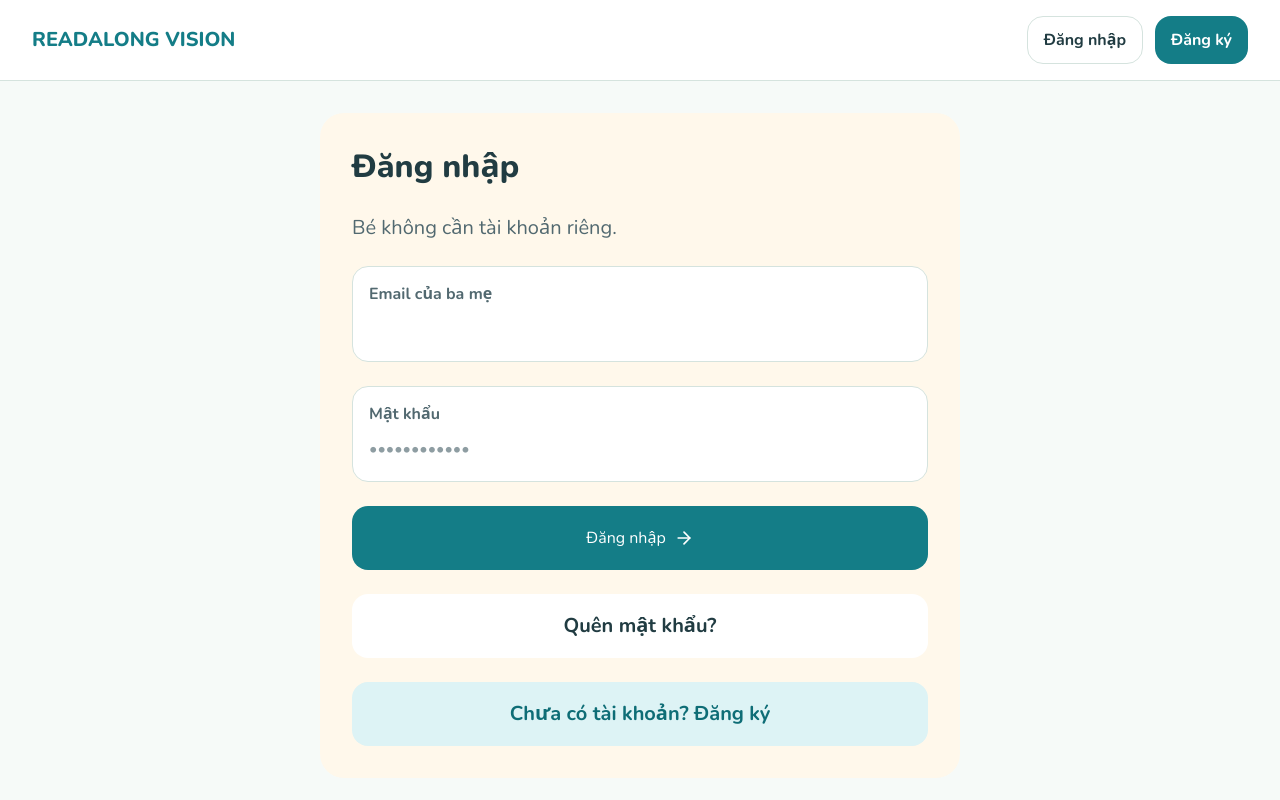
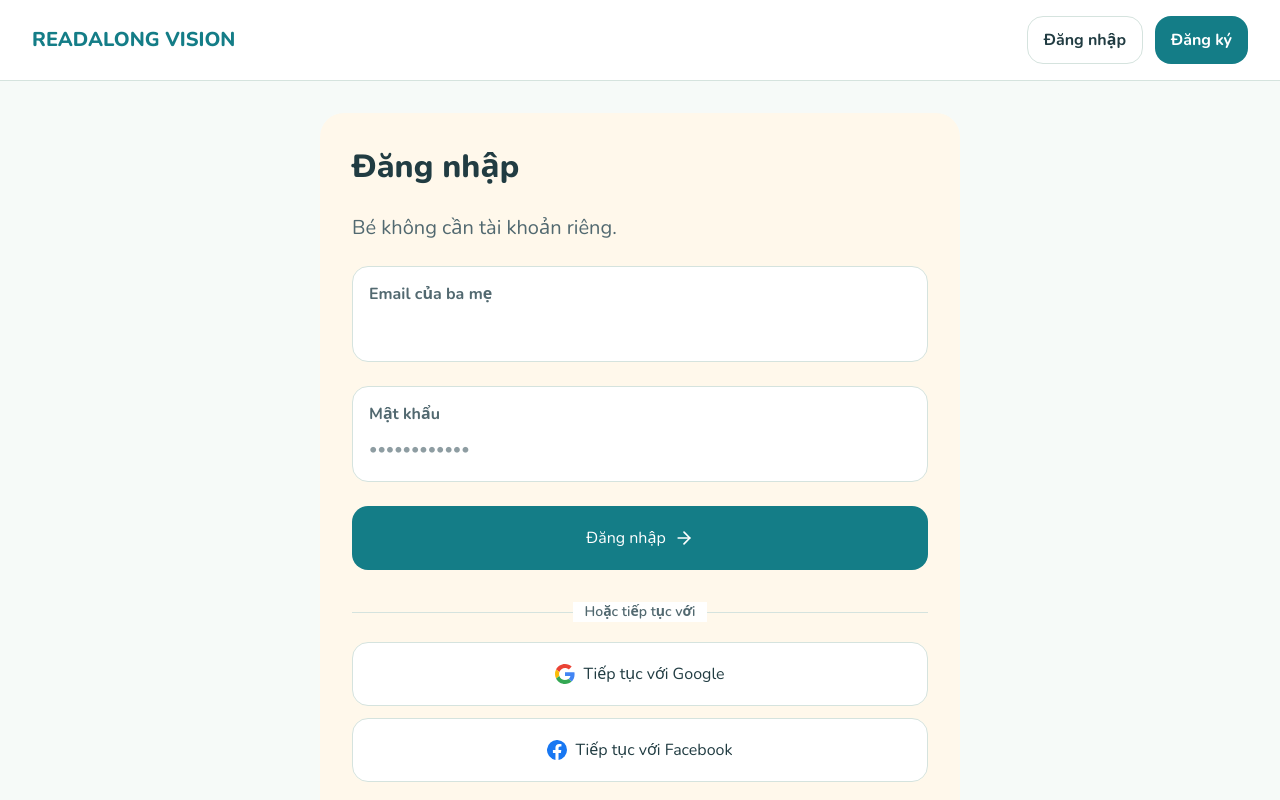
Before and after one commit to trancuong3/capstone1, a Next.js app in the folder frontend/: page /login in a window 1280 px wide. Shown: the top 800 px of the page. Built offline with nearby package versions, Linux system fonts and the light colour scheme; no server answers.

Commit message:
feat(auth): add Google and Facebook login buttons

```diff
--- a/frontend/components/auth/login-form.tsx
+++ b/frontend/components/auth/login-form.tsx
@@ -15,6 +15,7 @@ import { useAuthService } from "@/hooks/use-auth-service";
 import { useHydrated } from "@/hooks/use-hydrated";
 import { AuthServiceError } from "@/lib/api/auth-service";
 import type { AuthMockScenario, LoginRequest } from "@/types/auth";
+import type { OAuthProvider } from "@/lib/api/auth-service";
 
 const loginSchema = z.object({
   email: z
@@ -28,19 +29,57 @@ const loginSchema = z.object({
 interface LoginFormProps {
   isAuthCallback?: boolean;
   scenario: AuthMockScenario;
+  oauthError?: "email_required" | "oauth_failed" | null;
 }
 
 type Notice = { tone: "error"; message: string } | null;
 
+function GoogleMark() {
+  return (
+    <svg aria-hidden="true" className="size-5 shrink-0" viewBox="0 0 48 48">
+      <path fill="#EA4335" d="M24 9.5c3.54 0 6.71 1.22 9.21 3.6l6.85-6.85C35.9 2.38 30.47 0 24 0 14.62 0 6.51 5.38 2.56 13.22l7.98 6.19C12.43 13.72 17.74 9.5 24 9.5Z" />
+      <path fill="#4285F4" d="M46.98 24.55c0-1.57-.15-3.09-.38-4.55H24v9.02h12.91c-.58 2.96-2.26 5.48-4.74 7.18l7.73 6C44.4 37.96 46.98 31.9 46.98 24.55Z" />
+      <path fill="#FBBC05" d="M10.53 28.59A14.45 14.45 0 0 1 9.75 24c0-1.59.27-3.13.76-4.59l-7.98-6.19A23.9 23.9 0 0 0 0 24c0 3.87.93 7.52 2.56 10.78l7.97-6.19Z" />
+      <path fill="#34A853" d="M24 48c6.48 0 11.93-2.13 15.9-5.8l-7.73-6c-2.14 1.44-4.89 2.3-8.17 2.3-6.26 0-11.57-4.22-13.47-9.91l-7.98 6.19C6.51 42.62 14.62 48 24 48Z" />
+    </svg>
+  );
+}
+
+function FacebookMark() {
+  return (
+    <svg aria-hidden="true" className="size-5 shrink-0" viewBox="0 0 24 24">
+      <path fill="#1877F2" d="M24 12a12 12 0 1 0-13.875 11.85v-8.38H7.08V12h3.045V9.35c0-3 1.79-4.66 4.52-4.66 1.31 0 2.68.235 2.68.235v2.95h-1.51c-1.49 0-1.955.925-1.955 1.875V12h3.33l-.532 3.47H13.86v8.38A12 12 0 0 0 24 12Z" />
+    </svg>
+  );
+}
+
 export function LoginForm({
   isAuthCallback = false,
+  oauthError = null,
   scenario,
 }: LoginFormProps) {
   const authService = useAuthService();
   const authRuntime = useAuthRuntime();
   const isHydrated = useHydrated();
   const { refresh, replace } = useRouter();
+  const [socialLoading, setSocialLoading] = useState<OAuthProvider | null>(null);
   const [notice, setNotice] = useState<Notice>(() => {
+    if (oauthError === "email_required") {
+      return {
+        tone: "error",
+        message:
+          "Facebook không cung cấp email cho tài khoản này. Hãy cấp quyền email trong Facebook hoặc đăng nhập bằng Google/email và mật khẩu.",
+      };
+    }
+
+    if (oauthError === "oauth_failed") {
+      return {
+        tone: "error",
+        message:
+          "Không thể hoàn tất đăng nhập xã hội. Nếu dùng Facebook, hãy kiểm tra quyền email của ứng dụng Facebook rồi thử lại.",
+      };
+    }
+
     if (scenario === "invalid-credentials") {
       return {
         tone: "error",
@@ -130,6 +169,23 @@ export function LoginForm({
     routeAuthenticatedUser,
   ]);
 
+  const handleSocialSignIn = async (provider: OAuthProvider) => {
+    setNotice(null);
+    setSocialLoading(provider);
+
+    try {
+      await authService.signInWithOAuth(provider);
+      setSocialLoading(null);
+    } catch {
+      setSocialLoading(null);
+      setNotice({
+        tone: "error",
+        message:
+          "Không thể bắt đầu đăng nhập xã hội. Ba mẹ vui lòng kiểm tra cấu hình hoặc thử lại sau.",
+      });
+    }
+  };
+
   const onSubmit = handleSubmit(async (values) => {
     setNotice(null);
     let hasAuthenticated = false;
@@ -200,6 +256,52 @@ export function LoginForm({
           <ArrowRight aria-hidden="true" className="size-5" />
         ) : null}
       </Button>
+      <div className="flex flex-col gap-3">
+        <div className="relative py-2">
+          <div className="absolute inset-0 flex items-center" aria-hidden="true">
+            <span className="w-full border-t border-border" />
+          </div>
+          <div className="relative flex justify-center">
+            <span className="bg-white px-3 text-sm font-semibold text-muted">
+              Hoặc tiếp tục với
+            </span>
+          </div>
+        </div>
+        <Button
+          className="border border-border bg-white text-ink hover:bg-sky"
+          disabled={
+            !isHydrated ||
+            authRuntime.status === "initializing" ||
+            isSubmitting ||
+            isCompletingCallback ||
+            socialLoading !== null
+          }
+          isLoading={socialLoading === "google"}
+          onClick={() => void handleSocialSignIn("google")}
+          type="button"
+          variant="quiet"
+        >
+          {socialLoading !== "google" ? <GoogleMark /> : null}
+          Tiếp tục với Google
+        </Button>
+        <Button
+          className="border border-border bg-white text-ink hover:bg-sky"
+          disabled={
+            !isHydrated ||
+            authRuntime.status === "initializing" ||
+            isSubmitting ||
+            isCompletingCallback ||
+            socialLoading !== null
+          }
+          isLoading={socialLoading === "facebook"}
+          onClick={() => void handleSocialSignIn("facebook")}
+          type="button"
+          variant="quiet"
+        >
+          {socialLoading !== "facebook" ? <FacebookMark /> : null}
+          Tiếp tục với Facebook
+        </Button>
+      </div>
       <ButtonLink href="/forgot-password" variant="quiet">
         Quên mật khẩu?
       </ButtonLink>
```
